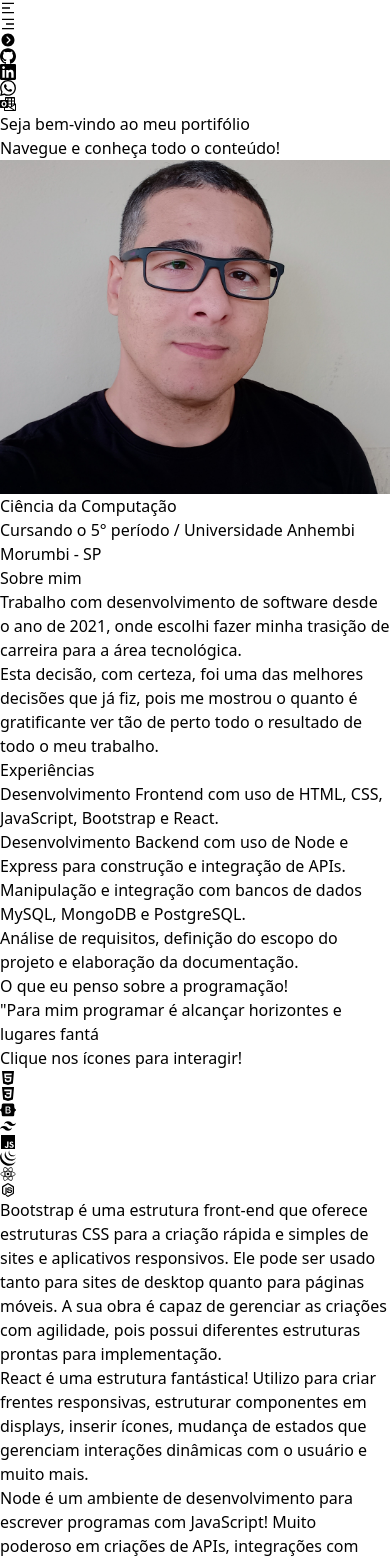
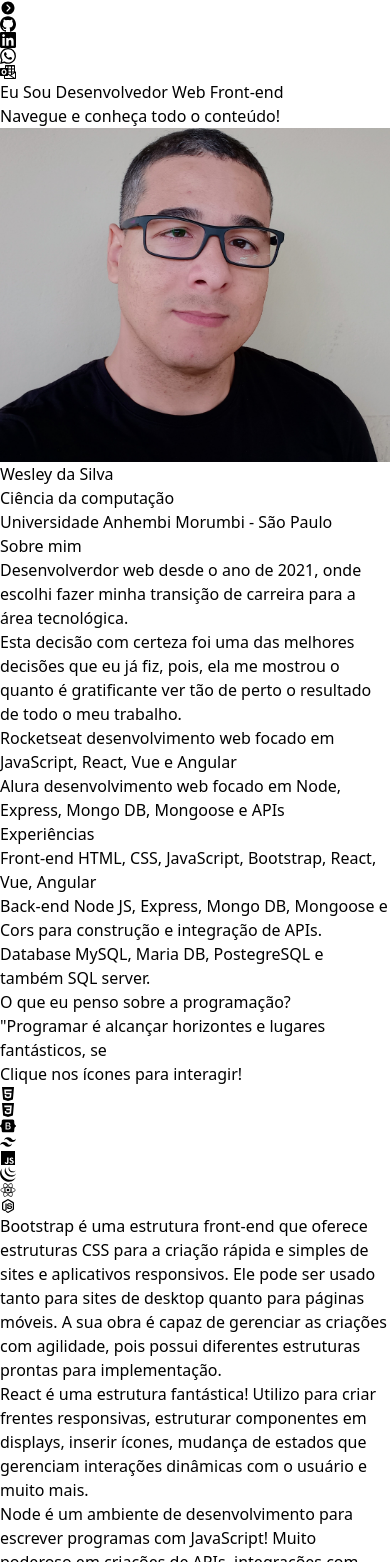
Before and after one commit to wesley-silv/Portfolio-React-JS, a React (Vite) app: page / in a window 390 px wide. Shown: the top 1562 px of the page. Built offline with nearby package versions, Linux system fonts and the light colour scheme.

Commit message:
Edite the new styles to present my portf.

```diff
--- a/index.html
+++ b/index.html
@@ -5,7 +5,7 @@
     <link rel="icon" type="image/svg+xml" href="/vite.svg" />
     <meta name="viewport" content="width=device-width, initial-scale=1.0" />
     <script src="http://localhost:8097"></script>
-    <title>Portfólio</title>
+    <title>Wesley Silva</title>
   </head>
   <body>
     <div id="root"></div>
--- a/src/App.jsx
+++ b/src/App.jsx
@@ -9,10 +9,10 @@ import Description from './components/description'
 
 const App = () => {
 
-const words = ["Olá, o meu nome é Wesley D. Silva", "Eu Sou Desenvolvedor Front-end Web e Mobile", 'Seja bem-vindo ao meu portifólio', 'Aqui você poderá encontrar tudo sobre mim', 'Espero que você goste de explorar este projeto'];
-  const viewTime = 2800;
+const words = ["Olá, o meu nome é Wesley Silva!", "Eu Sou Desenvolvedor Web Front-end", 'Seja bem-vindo ao meu portifólio', 'Aqui você saberá mais sobre mim', 'Espero que você goste deste projeto'];
+  const viewTime = 3000;
 
-  const writing = [`"Para mim programar é alcançar horizontes e lugares fantásticos de um mesmo lugar. Um lugar onde não há limitações, pois, se eu posso pensar eu sou capaz de fazer."`]
+  const writing = [`"Programar é alcançar horizontes e lugares fantásticos, sejá criando ou reiventando uma nova pespectiva. Transformando projetos de papel em um organismo funcional, onde a cada contato com a interface haja uma descoberta inédita."`]
   const viewLettersTime = 100;
 
   return (
--- a/src/components/code-sample.jsx
+++ b/src/components/code-sample.jsx
@@ -30,11 +30,11 @@ const  CodeSample = ({ letters, time }) => {
 
   return (
     <div className="my-28 max-md:my-24 max-md:mx-0 mx-8 justify-center">
-     <section className="mx-12 p-8 box-border w-auto bg-zinc-800 rounded-lg shadow-lg drop-shadow-lg ">
-     <h2 className="text-green-400 text-xl font-extrabold my-2">
-        O que eu penso sobre a programação!
+     <section className="mx-12 p-8 box-border w-auto bg-zinc-800 shadow-lg drop-shadow-lg ">
+     <h2 className="text-orange-500 text-xl font-extrabold my-2">
+        O que eu penso sobre a programação?
       </h2>
-      <p className="mb-4 text-xl text-wrap indent-8 italic text-gray-300 drop-shadow-lg">
+      <p className="mb-4 text-xl text-wrap indent-8 italic text-gray-200 drop-shadow-lg">
         {displayedText}
       </p>
      </section>
--- a/src/components/description.jsx
+++ b/src/components/description.jsx
@@ -4,38 +4,39 @@ const Description = () => {
     <div className="my-52 mx-8">
       <section className="flex flex-row max-lg:flex-col justify-between items-center max-lg:mx-4">
 
-        <article className="bg-gray-200 flex flex-col items-center shadow-xl rounded-lg p-8 m-4 max-lg:mx-auto lg:w-[54%] lg:h-[380px] lg:hover:scale-110 lg:hover:cursor-pointer lg:hover:text-blue-700 duration-100">
-          <img src="/Wesley S. Conceição.jpg" alt="Imagem de um homem branco de cabelos pretos, ele está usando óculos e sorrindo, está vestindo uma camisa preta." className="rounded-full shadow-xl drop-shadow-lg w-48 h-48"/>
-          <h4 className="m-4 text-lg text-center font-bold drop-shadow-lg">
-            Ciência da Computação
+        <article className="bg-gray-200 flex flex-col items-center shadow-xl rounded-md p-8 m-4 max-lg:mx-auto lg:w-[54%] lg:h-[380px] lg:hover:scale-110 duration-200 lg:hover:cursor-pointer">
+          <img src="/Wesley S. Conceição.jpg" alt="Imagem de um homem branco de cabelos pretos, ele está usando óculos e sorrindo, está vestindo uma camisa preta." className="rounded-md shadow-xl drop-shadow-lg w-48 h-48"/>
+          <h4 className="m-5 text-blue-700 text-lg text-center font-bold drop-shadow-lg">
+          Wesley da Silva
           </h4>
-          <p className="drop-shadow-lg">
-            Cursando o 5° período / Universidade Anhembi Morumbi - SP
+          <p>
+            <span className="text-blue-500 font-bold">Ciência da computação</span> <br /> Universidade Anhembi Morumbi - São Paulo
           </p>
         </article>
 
-        <article className="bg-gray-200 flex flex-col items-center shadow-xl rounded-lg p-8 m-4 max-lg:mx-auto lg:h-[380px] lg:hover:scale-110 lg:hover:cursor-pointer lg:hover:text-blue-700 duration-100">
-          <h4 className="m-4 text-lg text-center font-bold drop-shadow-lg">
+        <article className="bg-gray-200 flex flex-col items-center shadow-xl rounded-md p-8 m-4 max-lg:mx-auto lg:h-[380px] lg:hover:scale-110 duration-200 lg:hover:cursor-pointer">
+          <h4 className="m-4 text-blue-700 text-lg text-center font-bold drop-shadow-lg">
             Sobre mim
           </h4>
-          <p className="drop-shadow-lg">
-            Trabalho com desenvolvimento de software desde o ano de 2021, onde escolhi fazer minha trasição de carreira para a área tecnológica. <br />
-            Esta decisão, com certeza, foi uma das melhores decisões que já fiz, pois me mostrou o quanto é gratificante ver tão de perto todo o resultado de todo o meu trabalho.
+          <p className="m-2">
+            Desenvolverdor web desde o ano de 2021, onde escolhi fazer minha transição de carreira para a área tecnológica. <br />
+            Esta decisão com certeza foi uma das melhores decisões que eu já fiz, pois, ela me mostrou o quanto é gratificante ver tão de perto o resultado de todo o meu trabalho.
+          </p>
+          <p className="m-2">
+            <span className="text-blue-500 font-bold underline">Rocketseat</span> desenvolvimento web focado em JavaScript, React, Vue e Angular <br />
+            <span className="text-blue-500 font-bold underline">Alura</span> desenvolvimento web focado em Node, Express, Mongo DB, Mongoose e APIs
           </p>
         </article>
-
-        <article className="bg-gray-200 flex flex-col items-center shadow-xl rounded-lg p-8 m-4 max-lg:mx-auto lg:h-[380px] lg:hover:scale-110 lg:hover:cursor-pointer lg:hover:text-blue-700 duration-100">
-          <h4 className="m-4 text-lg text-center font-bold drop-shadow-lg">
+        <article className="bg-gray-200 flex flex-col items-center shadow-xl rounded-md p-8 m-4 max-lg:mx-auto lg:h-[380px] lg:hover:scale-110 duration-200 lg:hover:cursor-pointer">
+          <h4 className="m-4 text-blue-700 text-lg text-center font-bold drop-shadow-lg">
             Experiências
           </h4>
           <p className="drop-shadow-lg">
-            Desenvolvimento Frontend com uso de HTML, CSS, JavaScript, Bootstrap e React. <br />
-            Desenvolvimento Backend com uso de Node e Express para construção e integração de APIs. <br />
-            Manipulação e integração com bancos de dados MySQL, MongoDB e PostgreSQL. <br />
-            Análise de requisitos, definição do escopo do projeto e elaboração da documentação.
+            <span className="text-blue-500 font-bold">Front-end</span> HTML, CSS, JavaScript, Bootstrap, React, Vue, Angular <br />
+            <span className="text-blue-500 font-bold">Back-end</span> Node JS, Express, Mongo DB, Mongoose e Cors para construção e integração de APIs. <br />
+            <span className="text-blue-500 font-bold">Database</span> MySQL, Maria DB, PostegreSQL e também SQL server. <br />
           </p>
         </article>
-
       </section>
     </div>
   )
--- a/src/components/media.jsx
+++ b/src/components/media.jsx
@@ -22,7 +22,7 @@ const Media = () => {
         isOpen ? buttonOpen : buttonClose
       }
       {
-        isSlide ? <section className="bg-gray-300 inline-block absolute z-10 mx-1 px-4 rounded">
+        isSlide ? <section className="bg-gray-200 inline-block absolute z-10 mx-1 px-4 rounded ">
         <a href='https://github.com/wesley-silv' target="_blank">
           <SiGithub className='m-3 text-black size-7 hover:cursor-pointer hover:border-collapse  hover:scale-125' target='_blank' title='Ir para o GitHub'/>
         </a>
--- a/src/components/menu-toggle.jsx
+++ b/src/components/menu-toggle.jsx
@@ -16,7 +16,7 @@ const MenuToggle = () => {
 
   return (
     <div className="bg-gradient-to-r from-blue-700 to-blue-500 w-full h-16 p-3 relative">
-      {
+      {/* {
       isList ? openMenu : closeMenu
       }
       { isShow ? closeMenu :
@@ -27,7 +27,7 @@ const MenuToggle = () => {
         <li className="hover:cursor-pointer hover:scale-125 rounded px-12">Orçamentos</li>
         <li className="hover:cursor-pointer hover:scale-125 rounded px-12">Interesses</li>
         </ul>
-      }
+      } */}
     </div>
   )
 }
--- a/src/components/stack.jsx
+++ b/src/components/stack.jsx
@@ -44,14 +44,14 @@ const Stack = () => {
         Clique nos ícones para interagir!
       </p>
       <section className="flex flex-row max-lg:flex-wrap justify-center mb-10">
-      <IoLogoHtml5 className="text-red-500 cursor-pointer m-1 size-12 max-sm:size-18 hover:rotate-[18deg] duration-200"  onClick={handleHtml}/>
-      <IoLogoCss3 className="text-blue-500 cursor-pointer m-1 size-12 max-sm:size-18 hover:rotate-[18deg] duration-200" onClick={handleCss}/>
-      <SiBootstrap className="text-blue-700 cursor-pointer m-1 size-12 max-sm:size-18 hover:rotate-[18deg] duration-200" onClick={handleBootstrap}/>
-      <SiTailwindcss className="text-blue-400 cursor-pointer m-1 size-12 max-sm:size-18 hover:rotate-[18deg] duration-200" onClick={handleTailwindCss}/>
-      <IoLogoJavascript className="text-yellow-500 cursor-pointer m-1 size-12 max-sm:size-18 hover:rotate-[18deg] duration-200"  onClick={handleJavaScript}/>
-      <SiJquery className="text-blue-600 cursor-pointer m-1 size-12 max-sm:size-18 hover:rotate-[18deg] duration-200" onClick={handlejquery}/>
-      <IoLogoReact className="text-blue-500 cursor-pointer m-1 size-12 max-sm:size-18 hover:animate-spin duration-500"  onClick={handleReact}/>
-      <IoLogoNodejs className="text-green-500 cursor-pointer m-1 size-12 max-sm:size-18 hover:rotate-[18deg] duration-200"  onClick={handleNode}/>
+      <IoLogoHtml5 className="text-red-500 cursor-pointer m-1 size-12 max-sm:size-18 hover:scale-125 duration-200"  onClick={handleHtml}/>
+      <IoLogoCss3 className="text-blue-500 cursor-pointer m-1 size-12 max-sm:size-18 hover:scale-125 duration-200" onClick={handleCss}/>
+      <SiBootstrap className="text-blue-700 cursor-pointer m-1 size-12 max-sm:size-18 hover:scale-125 duration-200" onClick={handleBootstrap}/>
+      <SiTailwindcss className="text-blue-400 cursor-pointer m-1 size-12 max-sm:size-18 hover:scale-125 duration-200" onClick={handleTailwindCss}/>
+      <IoLogoJavascript className="text-yellow-500 cursor-pointer m-1 size-12 max-sm:size-18 hover:scale-125 duration-200"  onClick={handleJavaScript}/>
+      <SiJquery className="text-blue-600 cursor-pointer m-1 size-12 max-sm:size-18 hover:scale-125 duration-200" onClick={handlejquery}/>
+      <IoLogoReact className="text-blue-500 cursor-pointer m-1 size-12 max-sm:size-18 hover:scale-125 duration-200"  onClick={handleReact}/>
+      <IoLogoNodejs className="text-green-500 cursor-pointer m-1 size-12 max-sm:size-18 hover:scale-125 duration-200"  onClick={handleNode}/>
       </section>
       <article className="flex flex-col justify-center mx-8 my-2 lg:flex-row ">
         { isHTML ? <></> : <article className="block text-white bg-red-500 rounded-md shadow-lg drop-shadow-md p-4 m-2 text-center text-lg">
```
